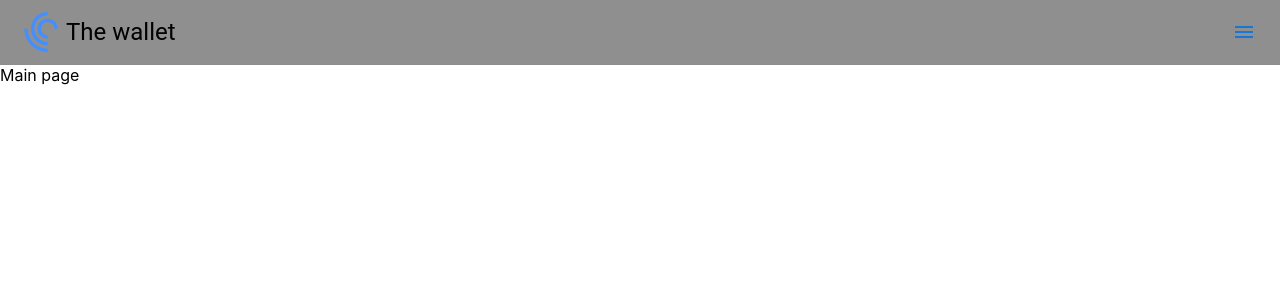
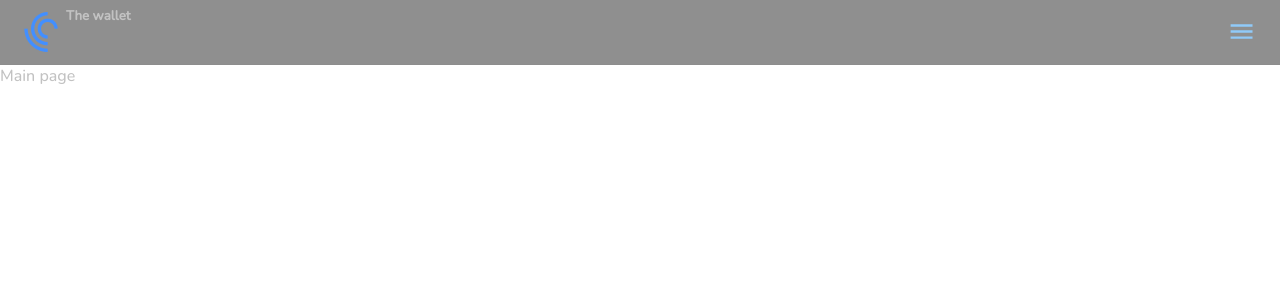
Before and after one commit to cheraa-git/the-wallet, a React (Create React App) app in the folder client/: page / in a window 1280 px wide. Shown: the top 300 px of the page. Built offline with nearby package versions, Linux system fonts and the light colour scheme.

Commit message:
client: dark mode

```diff
--- a/client/src/index.css
+++ b/client/src/index.css
@@ -1,3 +1,4 @@
+@import url('https://fonts.googleapis.com/css2?family=Nunito:wght@200;300;500&display=swap');
 body {
     margin: 0;
     font-family: -apple-system, BlinkMacSystemFont, 'Segoe UI', 'Roboto', 'Oxygen',
--- a/client/src/index.tsx
+++ b/client/src/index.tsx
@@ -7,6 +7,7 @@ import { BrowserRouter } from 'react-router-dom'
 import { Provider } from 'react-redux'
 import { store } from './store/store'
 import { SnackbarProvider } from 'notistack'
+import { AppThemeProvider } from './providers/AppThemeProvider'
 
 const root = ReactDOM.createRoot(
   document.getElementById('root') as HTMLElement
@@ -15,9 +16,11 @@ root.render(
   // <React.StrictMode>
   <BrowserRouter>
     <Provider store={store}>
-      <SnackbarProvider autoHideDuration={3000}>
-        <App/>
-      </SnackbarProvider>
+      <AppThemeProvider>
+        <SnackbarProvider autoHideDuration={3000}>
+          <App/>
+        </SnackbarProvider>
+      </AppThemeProvider>
     </Provider>
   </BrowserRouter>
   // </React.StrictMode>
--- /dev/null
+++ b/client/src/providers/AppThemeProvider.tsx
@@ -0,0 +1,55 @@
+import React, { FC, ReactNode } from 'react'
+import { createTheme, ThemeOptions, ThemeProvider } from '@mui/material/styles'
+import CssBaseline from '@mui/material/CssBaseline'
+import { useAppSelector } from '../store/store'
+
+export const AppThemeProvider: FC<{ children: ReactNode }> = ({ children }) => {
+  const { theme } = useAppSelector((state) => state.app)
+
+  const darkPalette: ThemeOptions['palette'] = {
+    text: {
+      primary: '#c2c2c2'
+    },
+    divider: '#797878'
+
+  }
+
+  const palette = theme === 'dark' ? darkPalette : {}
+
+
+  const appTheme = createTheme({
+    palette: {
+      mode: theme,
+      ...palette
+    },
+    typography: {
+      fontFamily: `'Nunito', sans-serif;'`,
+      fontWeightRegular: '300',
+      fontSize: 17,
+      h1: {
+        fontWeight: 'bold'
+      },
+      h2: {
+        fontWeight: 'bold'
+      },
+      h3: {
+        fontWeight: 'bold'
+      },
+      h4: {
+        fontWeight: 'bold'
+      },
+      h5: {
+        fontWeight: 'bold'
+      },
+      h6: {
+        fontWeight: 'bold'
+      }
+    }
+  })
+  return (
+    <ThemeProvider theme={appTheme}>
+      <CssBaseline/>
+      {children}
+    </ThemeProvider>
+  )
+}
```
